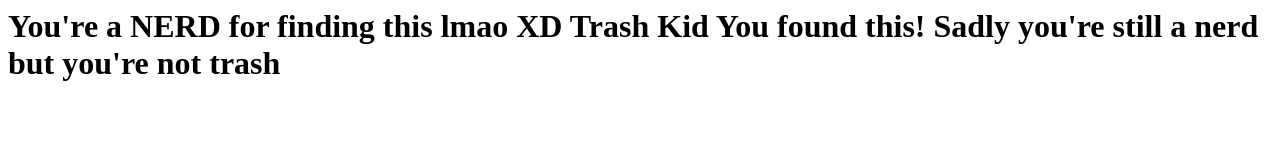
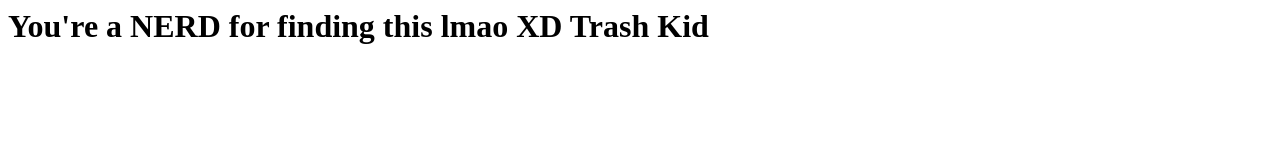
Before and after one commit to Jcode123/WE-ARE-VALORANT, a plain HTML site: page index.html in a window 1280 px wide. Drawn offline with Linux system fonts and the light colour scheme.

Commit message:
Update index.html

```diff
--- a/index.html
+++ b/index.html
@@ -1,35 +1 @@
-<h1>You're a NERD for finding this lmao XD Trash Kid
-
-
-
-
-
-
-
-
-
-
-
-
-
-
-
-
-
-
-
-
-
-
-
-
-
-
-
-
-
-
-
-
-  You found this!  Sadly you're still a nerd but you're not trash
-</h1>
+<h1>You're a NERD for finding this lmao XD Trash Kid </h1>
```
